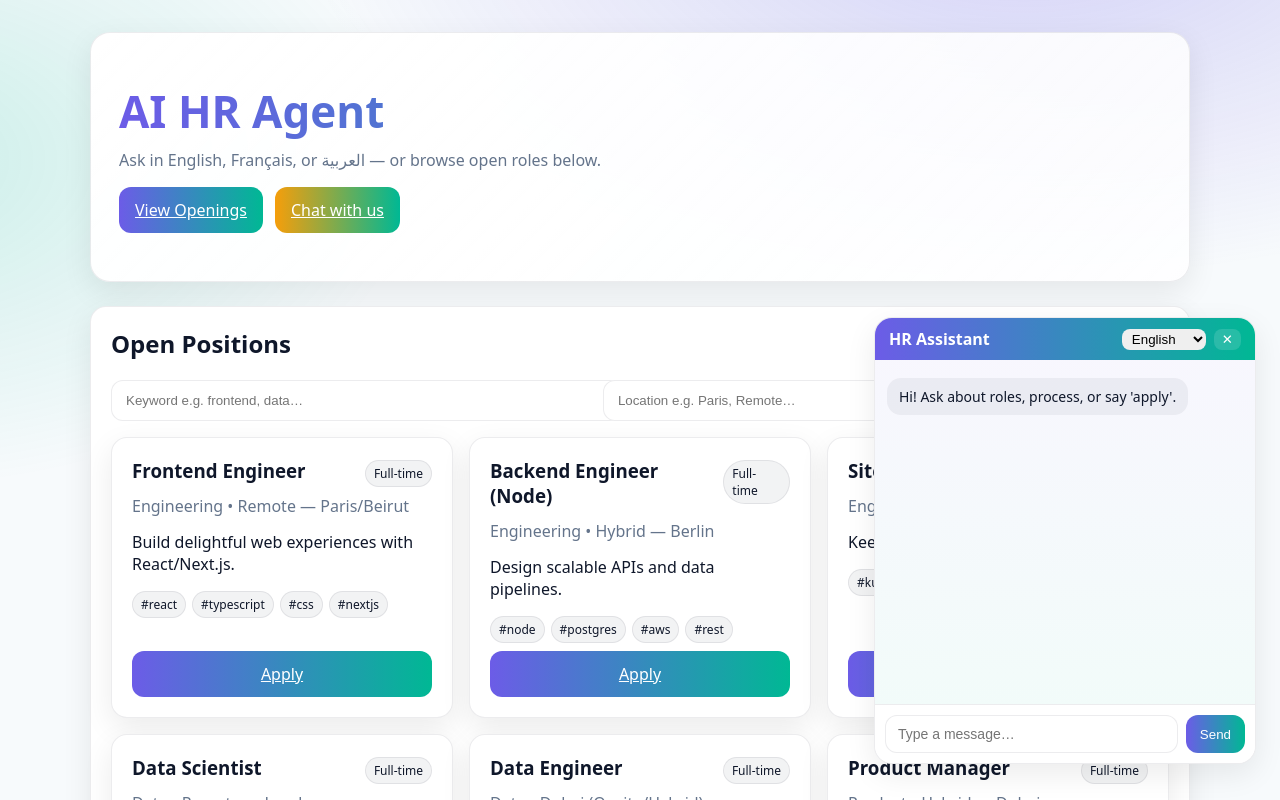
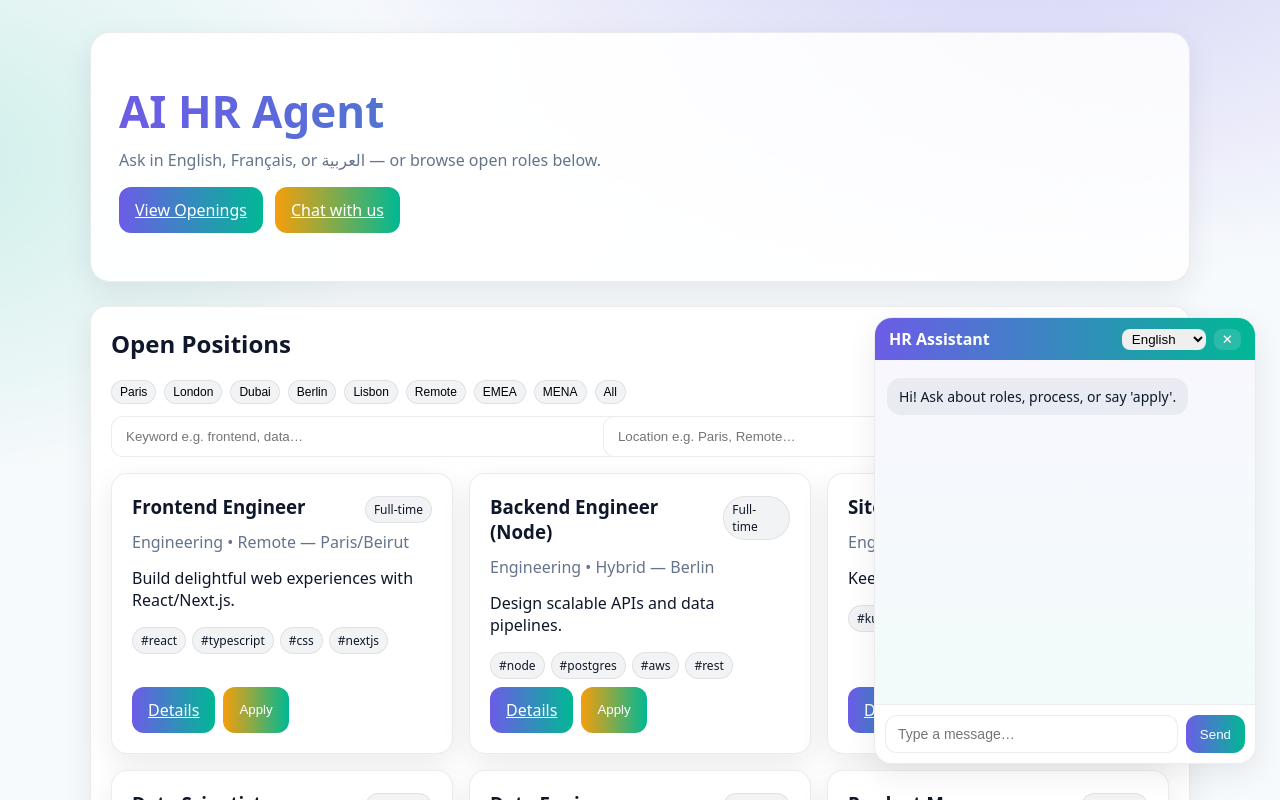
Before and after one commit to joelleaa31-hub/ai-hr-agent-, a Next.js app: page / in a window 1280 px wide. Shown: the top 800 px of the page. Built offline with nearby package versions, Linux system fonts and the light colour scheme.

Commit message:
Update JobSearch.jsx

```diff
--- a/components/JobSearch.jsx
+++ b/components/JobSearch.jsx
@@ -1,22 +1,60 @@
 "use client";
-import { useState } from "react";
+import { useEffect, useState } from "react";
+import ApplyModal from "./ApplyModal";
+
+const LOCATIONS = ["Paris","London","Dubai","Berlin","Lisbon","Remote","EMEA","MENA"];
+
 export default function JobSearch(){
-  const [q,setQ]=useState(""),[location,setLocation]=useState(""),[jobs,setJobs]=useState([]),[loading,setLoading]=useState(false);
-  async function search(e){ e?.preventDefault(); setLoading(true);
-    try{const r=await fetch("/api/jobs/search",{method:"POST",headers:{"Content-Type":"application/json"},body:JSON.stringify({q,location})});
-      const d=await r.json(); setJobs(d.jobs||[]);} finally{setLoading(false)}}
-  async function loadAll(){ setLoading(true);
-    try{const r=await fetch("/api/jobs");const d=await r.json();setJobs(d.jobs||[]);} finally{setLoading(false)}}
-  if (jobs.length===0 && !loading) loadAll();
-  return (<section className="card" id="jobs">
+  const [q,setQ]=useState(""),[location,setLocation]=useState(""),
+        [jobs,setJobs]=useState([]),[loading,setLoading]=useState(false),
+        [selectedJob,setSelectedJob]=useState(null);
+
+  useEffect(()=>{ // read ?q=&location= from URL
+    const sp = new URLSearchParams(window.location.search);
+    const q0 = sp.get("q") || "", loc0 = sp.get("location") || "";
+    setQ(q0); setLocation(loc0);
+  },[]);
+
+  useEffect(()=>{ // auto search if params present
+    if (q || location) search();
+    else loadAll();
+    // eslint-disable-next-line react-hooks/exhaustive-deps
+  }, [q, location]);
+
+  async function loadAll(){
+    setLoading(true);
+    try{ const r=await fetch("/api/jobs"); const d=await r.json(); setJobs(d.jobs||[]); }
+    finally{ setLoading(false); }
+  }
+
+  async function search(e){
+    e?.preventDefault(); setLoading(true);
+    try{
+      const r=await fetch("/api/jobs/search",{method:"POST",headers:{"Content-Type":"application/json"},body:JSON.stringify({q,location})});
+      const d=await r.json(); setJobs(d.jobs||[]);
+    } finally { setLoading(false); }
+  }
+
+  return (
+    <section className="card" id="jobs">
       <h2 style={{marginTop:0}}>Open Positions</h2>
-    <form onSubmit={search} style={{display:"grid",gridTemplateColumns:"1fr 1fr auto",gap:12,marginBottom:16}}>
+
+      {/* Quick location pills */}
+      <div style={{display:"flex",flexWrap:"wrap",gap:8,margin:"0 0 12px 0"}}>
+        {LOCATIONS.map(loc => (
+          <button key={loc} className="badge" onClick={()=>setLocation(loc)}>{loc}</button>
+        ))}
+        <button className="badge" onClick={()=>{setLocation(""); setQ(""); loadAll();}}>All</button>
+      </div>
+
+      <form onSubmit={search} style={{display:"grid",gridTemplateColumns:"1fr 1fr auto",gap:12, marginBottom:16}}>
         <input className="input" placeholder="Keyword e.g. frontend, data…" value={q} onChange={e=>setQ(e.target.value)} />
         <input className="input" placeholder="Location e.g. Paris, Remote…" value={location} onChange={e=>setLocation(e.target.value)} />
-      <button className="btn" type="submit">{loading?"Searching…":"Search"}</button>
+        <button className="btn" type="submit">{loading ? "Searching…" : "Search"}</button>
       </form>
+
       <div className="grid">
-      {jobs.map(job=>(
+        {jobs.map((job)=>(
           <article key={job.id} className="card" style={{display:"flex",flexDirection:"column",gap:8}}>
             <div style={{display:"flex",justifyContent:"space-between",alignItems:"baseline"}}>
               <h3 style={{margin:"0 0 4px 0"}}>{job.title}</h3>
@@ -25,11 +63,18 @@ export default function JobSearch(){
             <div style={{color:"var(--muted)"}}>{job.department} • {job.location}</div>
             <p style={{margin:"6px 0 0 0"}}>{job.description}</p>
             <div style={{display:"flex",gap:6,flexWrap:"wrap",marginTop:8}}>
-            {job.skills.slice(0,5).map(s => <span key={s} className="badge">#{s}</span>)}
+              {job.skills.slice(0,6).map(s => <span key={s} className="badge">#{s}</span>)}
             </div>
-          <a href={job.applyUrl || "#"} className="btn" style={{marginTop:"auto",textAlign:"center"}}>Apply</a>
+            <div style={{display:"flex",gap:8,marginTop:"auto"}}>
+              <a href={job.applyUrl || "#"} className="btn">Details</a>
+              <button className="btn" type="button" onClick={()=>setSelectedJob(job)}
+                style={{background:"linear-gradient(90deg,var(--brand-3),var(--brand-2))"}}>Apply</button>
+            </div>
           </article>
         ))}
       </div>
-  </section>);
+
+      <ApplyModal open={!!selectedJob} job={selectedJob} onClose={()=>setSelectedJob(null)} />
+    </section>
+  );
 }
```
Lines whose indentation alone changed are shown as unchanged.
